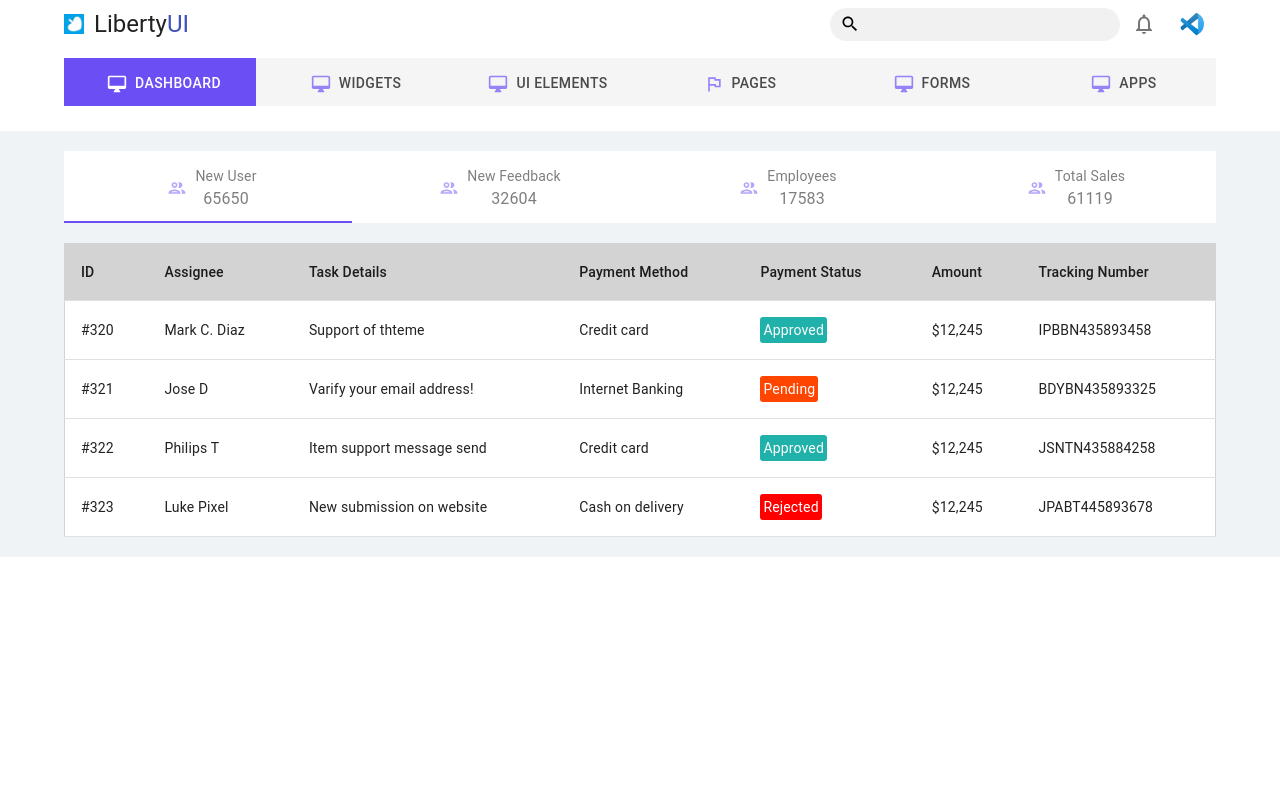
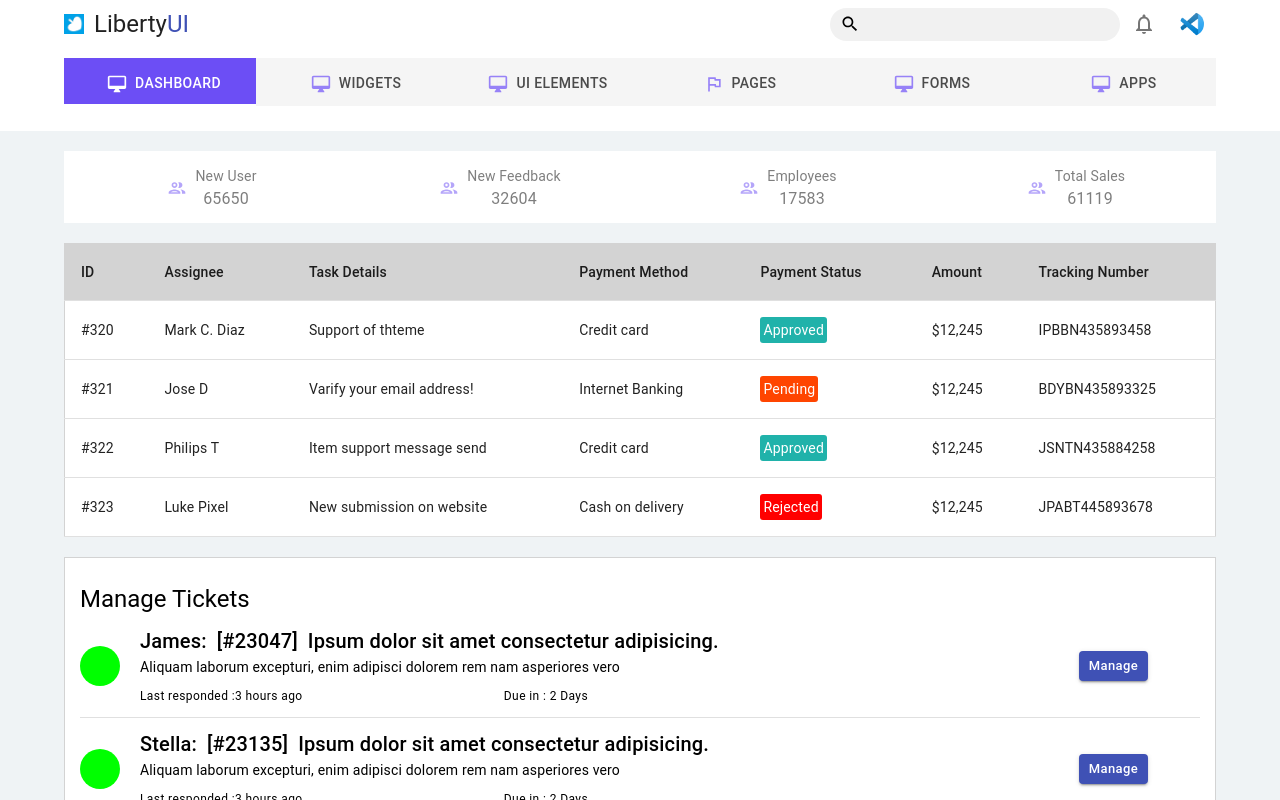
Before and after one commit to utpalmaji01/LibraryUI, a React (Create React App) app: page /dashBoard in a window 1280 px wide. Shown: the top 800 px of the page. Built offline with nearby package versions, Linux system fonts and the light colour scheme.

Commit message:
add: manage tickets data at dashboard

```diff
--- a/src/components/Body.jsx
+++ b/src/components/Body.jsx
@@ -1,6 +1,7 @@
 import React from "react";
 import AllAssets from "./AllAssets.jsx";
 import DashboardTable from "./DashboardTable.jsx";
+import ManageTickets from "./ManageTickets.jsx";
 
 import "../style/body.scss";
 
@@ -13,6 +14,9 @@ const Body = () => {
       <div className="dashboard-table">
         <DashboardTable />
       </div>
+      <div className="manage-ticket">
+        <ManageTickets />
+      </div>
     </div>
   );
 };
--- /dev/null
+++ b/src/components/ManageTickets.jsx
@@ -0,0 +1,101 @@
+import { Divider, Typography, Button } from "@material-ui/core";
+import React, { Component } from "react";
+import "../style/manageTickets.scss";
+class ManageTickets extends Component {
+  constructor(props) {
+    super(props);
+    this.state = {
+      tickets: [
+        {
+          id: 23047,
+          name: "James",
+          title: "Ipsum dolor sit amet consectetur adipisicing.",
+          description:
+            "Aliquam laborum excepturi, enim adipisci dolorem rem nam asperiores vero",
+          lastResponded: "3 hours ago",
+          dueIn: " 2 Days",
+        },
+        {
+          id: 23135,
+          name: "Stella",
+          title: "Ipsum dolor sit amet consectetur adipisicing.",
+          description:
+            "Aliquam laborum excepturi, enim adipisci dolorem rem nam asperiores vero",
+          lastResponded: "3 hours ago",
+          dueIn: " 2 Days",
+        },
+        {
+          id: 23246,
+          name: "John Doe",
+          title: "Ipsum dolor sit amet consectetur adipisicing.",
+          description:
+            "Aliquam laborum excepturi, enim adipisci dolorem rem nam asperiores vero",
+          lastResponded: "3 hours ago",
+          dueIn: " 2 Days",
+        },
+      ],
+    };
+  }
+
+  ticketLength = () => {
+    return this.state.tickets.length;
+  };
+
+  render() {
+    return (
+      <div className="manage-tickets-container">
+        <Typography variant="h5" className="manage-tickets-header">
+          Manage Tickets
+        </Typography>
+        <div className="all-tickets">
+          {this.state.tickets.map((ticket, index) => (
+            <>
+              <div key={ticket.id} className="each-ticket">
+                <div className="ticket-member-pic"></div>
+                <div className="ticket-details">
+                  <div className="ticket-header">
+                    <Typography variant="h6" className="ticket-member-name">
+                      {ticket.name}:
+                    </Typography>
+                    <Typography variant="h6" className="ticket-member-id">
+                      [#{ticket.id}]
+                    </Typography>
+                    <Typography variant="h6" className="ticket-titlle">
+                      {ticket.title}
+                    </Typography>
+                  </div>
+                  <Typography variant="body2" className="ticket-description">
+                    {ticket.description}
+                  </Typography>
+                  <div className="ticket-action-dates">
+                    <Typography variant="caption" className="last-responded">
+                      Last responded :{ticket.lastResponded}
+                    </Typography>
+                    <Typography variant="caption" className="due-in">
+                      Due in :{ticket.dueIn}
+                    </Typography>
+                  </div>
+                </div>
+                <div className="ticket-action-button">
+                  <Button
+                    variant="contained"
+                    size="small"
+                    color="primary"
+                    className="action-button"
+                  >
+                    Manage
+                  </Button>
+                </div>
+              </div>
+              {this.ticketLength() === index + 1 ? null : (
+                <Divider className="ticket-divider" />
+              )}
+            </>
+          ))}
+        </div>
+      </div>
+    );
+  }
+}
+
+export default ManageTickets;
--- a/src/style/allAssets.scss
+++ b/src/style/allAssets.scss
@@ -23,3 +23,6 @@
     }
   }
 }
+.PrivateTabIndicator-colorSecondary-3 {
+  background-color: $color-white !important;
+}
--- a/src/style/body.scss
+++ b/src/style/body.scss
@@ -9,4 +9,7 @@
   .dashboard-table {
     padding: 0 0 20px;
   }
+  .manage-ticket {
+    padding: 0 0 20px;
+  }
 }
--- a/src/style/header.scss
+++ b/src/style/header.scss
@@ -74,5 +74,5 @@
 }
 
 .PrivateTabIndicator-colorSecondary-3 {
-  background-color: #6c4ef5 !important;
+  background-color: $color-white !important;
 }
--- /dev/null
+++ b/src/style/manageTickets.scss
@@ -0,0 +1,61 @@
+@import "./breakPoints";
+@import "./colors";
+
+.manage-tickets-container {
+  width: 90%;
+  margin: 0 auto;
+  padding: 25px 15px;
+  box-sizing: border-box;
+  background-color: $color-white;
+  border: 1px solid $color-lightgray;
+  .manage-tickets-header {
+    margin: 0 0 10px;
+  }
+  .all-tickets {
+    .each-ticket {
+      display: flex;
+      flex-direction: row;
+      align-items: center;
+      .ticket-member-pic {
+        width: 40px;
+        height: 40px;
+        background-color: lime;
+        border-radius: 50%;
+      }
+      .ticket-details {
+        width: 80%;
+        margin: 0 0 0 20px;
+        .ticket-header {
+          display: flex;
+          .ticket-member-name {
+            padding: 0 5px 0 0;
+          }
+          .ticket-member-id {
+            padding: 0 5px;
+          }
+          .ticket-titlle {
+            padding: 0 5px;
+          }
+        }
+        .ticket-description {
+          margin: 0 0 10px 0;
+        }
+        .ticket-action-dates {
+          width: 50%;
+          display: flex;
+          justify-content: space-between;
+        }
+      }
+      .ticket-action-button {
+        width: 10%;
+        .action-button {
+          float: right;
+          text-transform: none;
+        }
+      }
+    }
+    .ticket-divider {
+      margin: 10px 0;
+    }
+  }
+}
```
Also changed, not shown: 1 other file (tests, documents, lock files or other folders).
